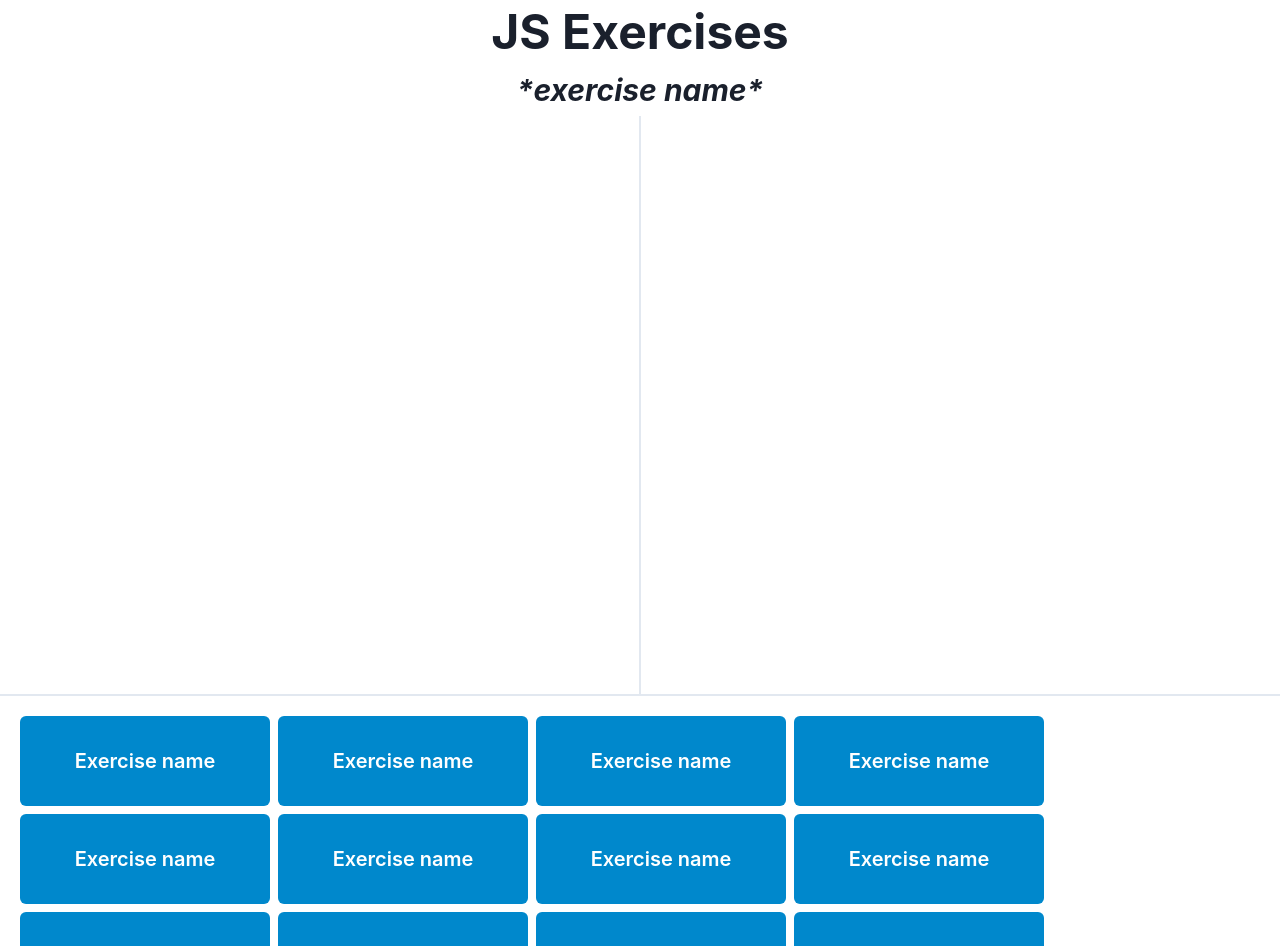
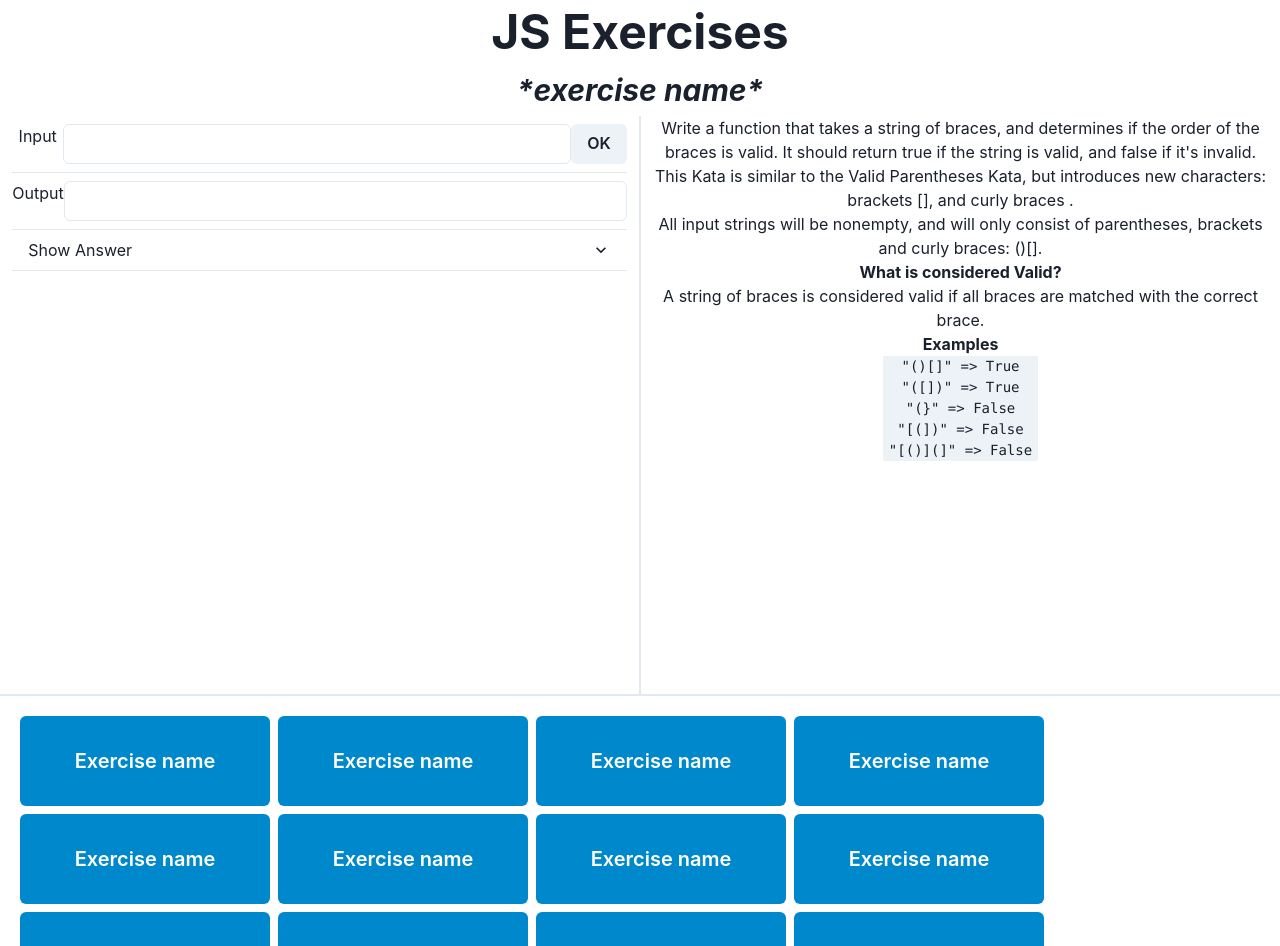
Before and after one commit to nktnlg/Project-2-JS-exercise-library, a React (Create React App) app in the folder frontend/: page / in a window 1280 px wide. Built offline with nearby package versions, Linux system fonts and the light colour scheme.

Commit message:
basic design of explanations and input/output

```diff
--- a/frontend/src/Components/ExercisesMain.js
+++ b/frontend/src/Components/ExercisesMain.js
@@ -1,4 +1,4 @@
-import { Box, Button, Flex, Heading, Spacer, Wrap, WrapItem } from '@chakra-ui/react';
+import { Accordion, AccordionButton, AccordionIcon, AccordionItem, AccordionPanel, Box, Button, Code, Flex, Heading, Input, Spacer, Text, Wrap, WrapItem } from '@chakra-ui/react';
 
 
 const ExercisesMain = () => {
@@ -15,10 +15,65 @@ const ExercisesMain = () => {
             <Box borderBottom='2px' borderColor='gray.200' h={580}>
                 <Flex>
                     <Spacer/>
-                    <Box w='48%' h='580' />
+
+                    <Box w='48%' h='580'>
+                        <Flex py={2}>
+                            <Box w='70px' h='10'><Text>Input</Text></Box>
+                            <Spacer />
+                            <Box w='700px' h='10'><Input/></Box>
+                            <Spacer />
+                            <Box w='70px' h='10'><Button>OK</Button></Box>
+                        </Flex>
+                        <hr/>
+                        <Flex py={2}>
+                            <Box w='70px' h='10'><Text>Output</Text></Box>
+                            <Spacer />
+                            <Box w='810px' h='10'><Input/></Box>
+                        </Flex>
+                        <Accordion allowToggle>
+
+                            <AccordionItem>
+                                <h2>
+                                <AccordionButton>
+                                    <Box flex='1' textAlign='left'>
+                                    Show Answer
+                                    </Box>
+                                    <AccordionIcon />
+                                </AccordionButton>
+                                </h2>
+                                <AccordionPanel pb={4}>
+                                 <pre>
+                                    dvsadsvasdvasdvasdvasdvasdvadsv
+
+
+                                 </pre>
+                                </AccordionPanel>
+                            </AccordionItem>
+                        </Accordion>
+                    </Box>
+
+
                     <Spacer borderRight='2px' borderColor='gray.200'/>
                     <Spacer/>
-                    <Box w='48%' h='580'/>
+
+                    <Box w='48%' h='580'>
+                        <div>
+                            <p>Write a function that takes a string of braces, and determines if the order of the braces is valid. It should return true if the string is valid, and false if it's invalid.</p>
+                            <p>This Kata is similar to the Valid Parentheses Kata, but introduces new characters: brackets [], and curly braces {}.</p>
+                            <p>All input strings will be nonempty, and will only consist of parentheses, brackets and curly braces: ()[]{}.</p>
+                            <b>What is considered Valid?</b>
+                            <p>A string of braces is considered valid if all braces are matched with the correct brace.</p>
+                            <b>Examples</b>
+                            <br/>
+                            <Code >
+                                <Code>"(){}[]"   =>  True</Code><br/>
+                                <Code>"([{}])"   =>  True</Code><br/>
+                                <Code>"(}"       =>  False</Code><br/>
+                                <Code>"[(])"     =>  False</Code><br/>
+                                <Code>"[({})](]" =>  False</Code><br/>
+                            </Code>
+                        </div>
+                    </Box>
                     <Spacer/>
                 </Flex>
             </Box>
```
